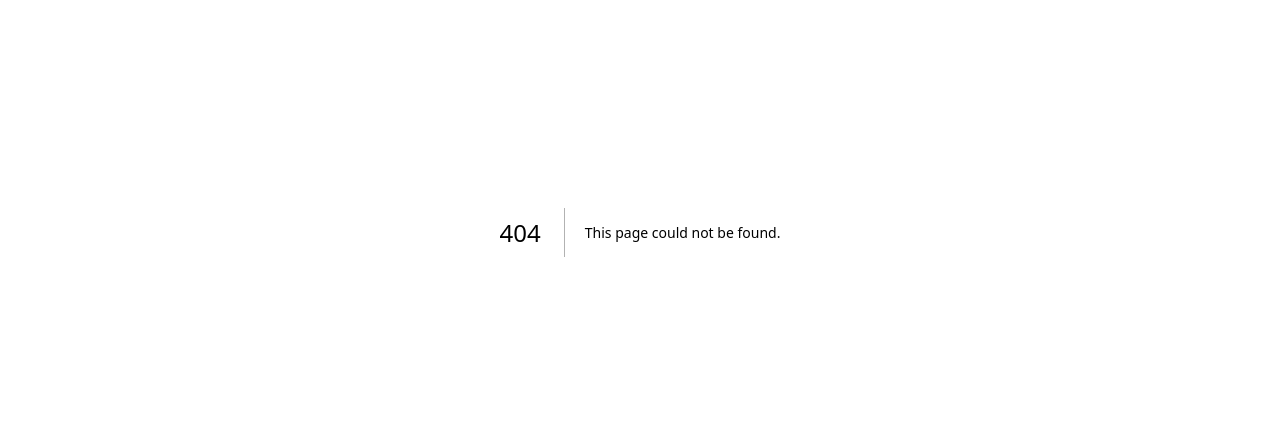
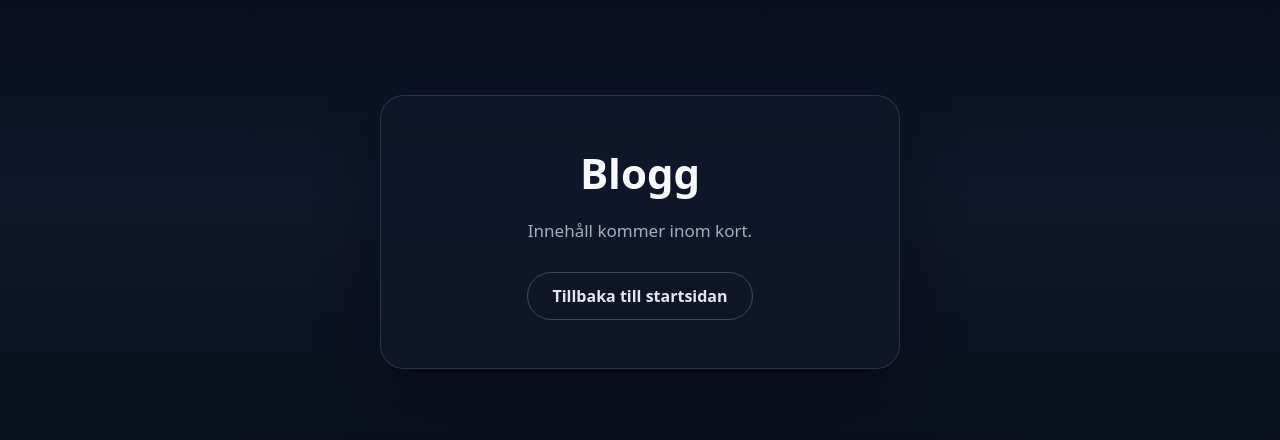
Before and after one commit to fortune14group-hub/Fortune14, a Next.js app: page /blog in a window 1280 px wide. Before the commit this address had no page. Shown: the part 168-608 px from the top of the page. Built offline with nearby package versions, Linux system fonts and the light colour scheme.

Commit message:
Revise landing content and add blog placeholder

```diff
--- /dev/null
+++ b/app/blog/page.js
@@ -0,0 +1,16 @@
+import Link from 'next/link';
+import styles from './page.module.css';
+
+export default function BlogPage() {
+  return (
+    <main className={styles.blogPage}>
+      <div className={styles.inner}>
+        <h1>Blogg</h1>
+        <p>Innehåll kommer inom kort.</p>
+        <Link href="/" className={styles.backLink}>
+          Tillbaka till startsidan
+        </Link>
+      </div>
+    </main>
+  );
+}
--- /dev/null
+++ b/app/blog/page.module.css
@@ -0,0 +1,68 @@
+.blogPage {
+  min-height: 100vh;
+  background: linear-gradient(180deg, #020617 0%, #0f172a 45%, #050b13 100%);
+  display: flex;
+  align-items: center;
+  justify-content: center;
+  padding: 64px 20px;
+  color: #f8fafc;
+}
+
+.inner {
+  max-width: 520px;
+  width: 100%;
+  background: rgba(15, 23, 42, 0.8);
+  border: 1px solid rgba(148, 163, 184, 0.2);
+  border-radius: 24px;
+  padding: 48px;
+  box-shadow: 0 30px 60px rgba(2, 6, 23, 0.45);
+  text-align: center;
+}
+
+.inner h1 {
+  margin: 0 0 16px;
+  font-size: clamp(32px, 4vw, 42px);
+}
+
+.inner p {
+  margin: 0 0 28px;
+  color: rgba(203, 213, 225, 0.8);
+  font-size: 17px;
+  line-height: 1.6;
+}
+
+.backLink {
+  display: inline-flex;
+  align-items: center;
+  justify-content: center;
+  gap: 10px;
+  padding: 12px 24px;
+  border-radius: 999px;
+  border: 1px solid rgba(148, 163, 184, 0.35);
+  color: #e2e8f0;
+  font-weight: 600;
+  transition: background 0.2s ease, color 0.2s ease, transform 0.2s ease;
+}
+
+.backLink:hover,
+.backLink:focus-visible {
+  background: rgba(59, 130, 246, 0.18);
+  color: #ffffff;
+  transform: translateY(-1px);
+  text-decoration: none;
+}
+
+@media (max-width: 520px) {
+  .inner {
+    padding: 32px 24px;
+    border-radius: 18px;
+  }
+
+  .inner p {
+    font-size: 16px;
+  }
+
+  .backLink {
+    width: 100%;
+  }
+}
```
Also changed, not shown: app/page.js (+25 -34 lines), app/page.module.css (+17 -42 lines).
